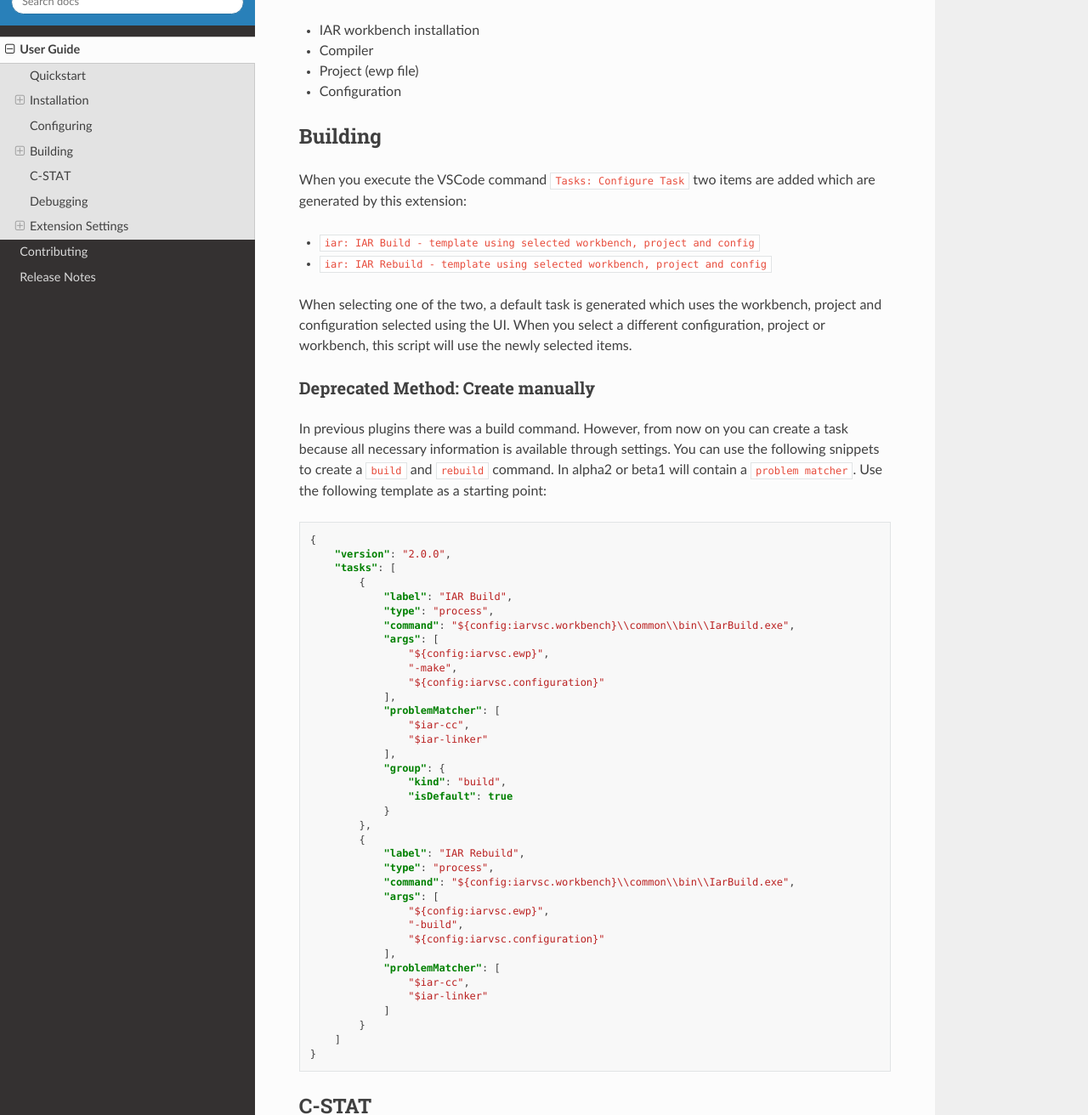
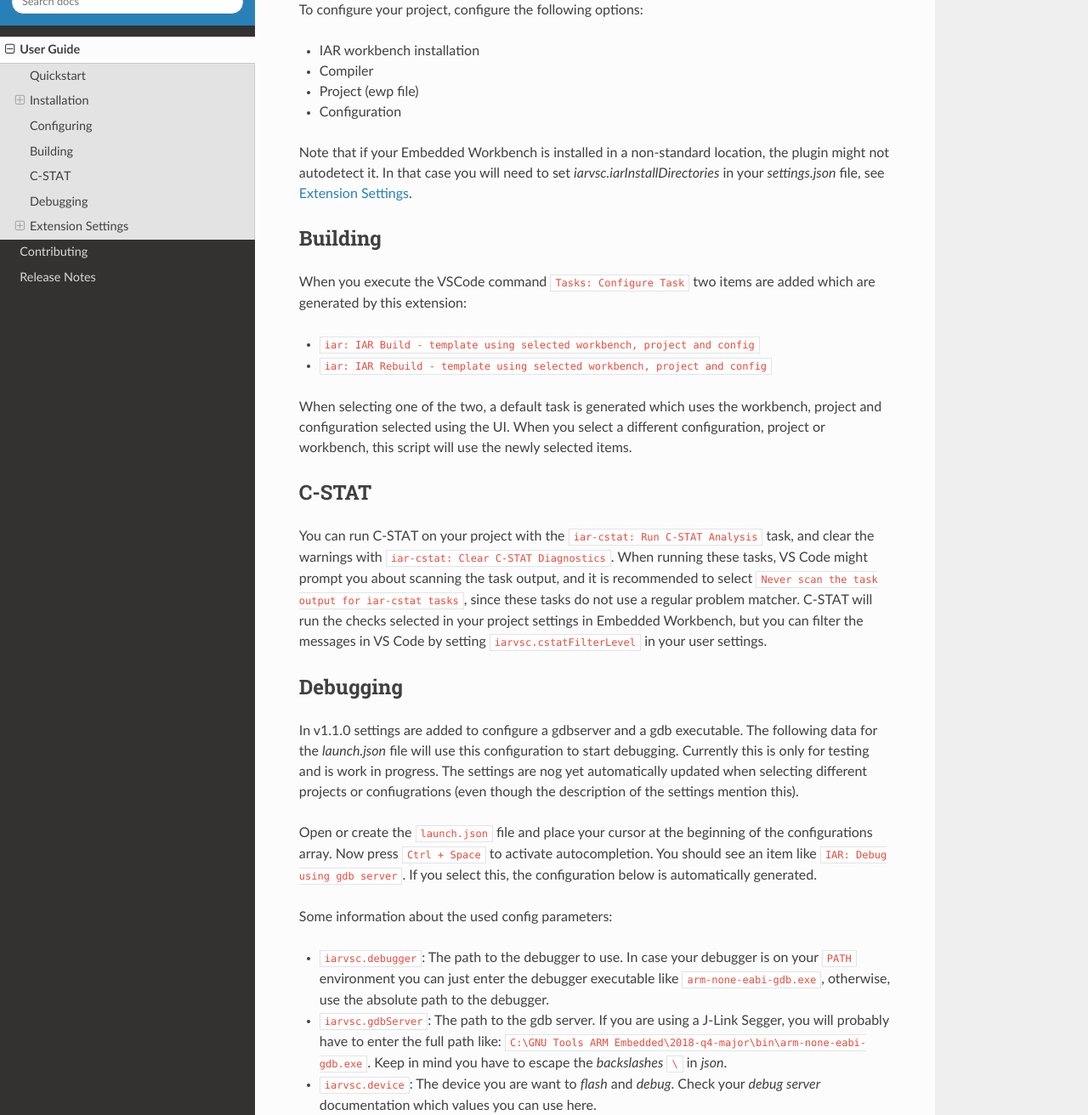
Before and after one commit to iarsystems/iar-vsc-build, a Sphinx documentation site: the page built from docs/pages/user_guide.rst, in a window 1280 px wide and 1400 px high, scrolled down 1645 px, cut to the strip 88-1400 px from the top of the window. Shown: the whole strip at 85% size. Built offline with Sphinx 7.4.7 and the Read the Docs theme 2.0.0, drawn with Linux system fonts in a browser that asks for light colours; some of the changed text lies outside the part shown.

Commit message:
Mirror changes to readme into rst docs

```diff
--- a/docs/pages/user_guide.rst
+++ b/docs/pages/user_guide.rst
@@ -35,7 +35,8 @@
 Configuring
 -----------
 
-It is adviced to use the extension UI to configure the extension. The UI are statusbar items which will execute a command when clicking on them.
+The extension will automatically detect Embedded Workbench installations on your systems, as well as IAR projects in your VS Code workspace.
+You may select which workbench to use, which configuration to build, and other settings using buttons in the statusbar.
 
 .. image:: https://raw.githubusercontent.com/pluyckx/iar-vsc/master/Extension/images/readme/statusbar.png
 
@@ -52,6 +53,9 @@
 * Project (ewp file)
 * Configuration
 
+Note that if your Embedded Workbench is installed in a non-standard location, the plugin might not autodetect it.
+In that case you will need to set `iarvsc.iarInstallDirectories` in your `settings.json` file, see :ref:`settings-label`.
+
 Building
 --------
 
@@ -61,51 +65,6 @@
 * ``iar: IAR Rebuild - template using selected workbench, project and config``
 
 When selecting one of the two, a default task is generated which uses the workbench, project and configuration selected using the UI. When you select a different configuration, project or workbench, this script will use the newly selected items.
-
-Deprecated Method: Create manually
-__________________________________
-
-In previous plugins there was a build command. However, from now on you can create a task because all necessary information is available through settings. You can use the following snippets to create a ``build`` and ``rebuild`` command. In alpha2 or beta1 will contain a ``problem matcher``. Use the following template as a starting point:
-
-.. code-block:: json
-
-    {
-        "version": "2.0.0",
-        "tasks": [
-            {
-                "label": "IAR Build",
-                "type": "process",
-                "command": "${config:iarvsc.workbench}\\common\\bin\\IarBuild.exe",
-                "args": [
-                    "${config:iarvsc.ewp}",
-                    "-make",
-                    "${config:iarvsc.configuration}"
-                ],
-                "problemMatcher": [
-                    "$iar-cc",
-                    "$iar-linker"
-                ],
-                "group": {
-                    "kind": "build",
-                    "isDefault": true
-                }
-            },
-            {
-                "label": "IAR Rebuild",
-                "type": "process",
-                "command": "${config:iarvsc.workbench}\\common\\bin\\IarBuild.exe",
-                "args": [
-                    "${config:iarvsc.ewp}",
-                    "-build",
-                    "${config:iarvsc.configuration}"
-                ],
-                "problemMatcher": [
-                    "$iar-cc",
-                    "$iar-linker"
-                ]
-            }
-        ]
-    }
 
 C-STAT
 ------
@@ -189,22 +148,23 @@
         ]
     }
 
+.. _settings-label:
+
 Extension Settings
 ------------------
 
 This extension contributes the following settings:
 
-* ``iarvsc.iarInstallDirectories``: The rootfolders where all IAR workbenches are installed. By default this is ``C:\Program Files (x86)\Iar Systems``. The default settings contain also the non-x86 folder in case IAR will move to 64-bit installations.
-* ``iarvsc.workbench``: The last selected workbench in this workspace.
-* ``iarvsc.compiler``: The last selected compiler.
-* ``iarvsc.ewp``: The last selected project file.
-* ``iarvsc.configuration``: The last selected configuration.
+* ``iarvsc.iarInstallDirectories``: The rootfolder where all IAR workbenches are installed. By default this is ``C:\Program Files (x86)\Iar Systems``. The default settings contain also the non-x86 folder in case IAR will move to 64-bit installations. Example for a custom install location:
+
+.. code-block:: json
+
+    "iarvsc.iarInstallDirectories": ["C:\\Custom\\Install\\Path"],
+Note that you may need to reload VSCode after changing this.
+
 * ``iarvsc.defines``: Some custom defines you can add to the define list. They follow the ``identifier=value`` structure. This list will contain all intrinsic compiler functions that are known by the author of this extension. If some are missing, create a GitHub issue.
 * ``iarvsc.cstatFilterLevel``: Sets the lowest severity of C-STAT warnings to display.
 * ``iarvsc.cstatDisplayLowSeverityWarningsAsHints``: When the filter level is set to low, this option will display low severity warnings as 'hints' instead of warnings. This is helpful if you have lots of low severity warnings and want to hide them from the problems list (but still see them in the editor).
-
-An important note for the settings ``iarvsc.workbench``, ``iarvsc.compiler``, ``iarvsc.ewp``, ``iarvsc.configuration``:
-Those values get overwritten by the extension when invalid values are defined or you select different values using the extension UI (the status bar items) or commands.
 
 Advanced usage
 ______________
```
